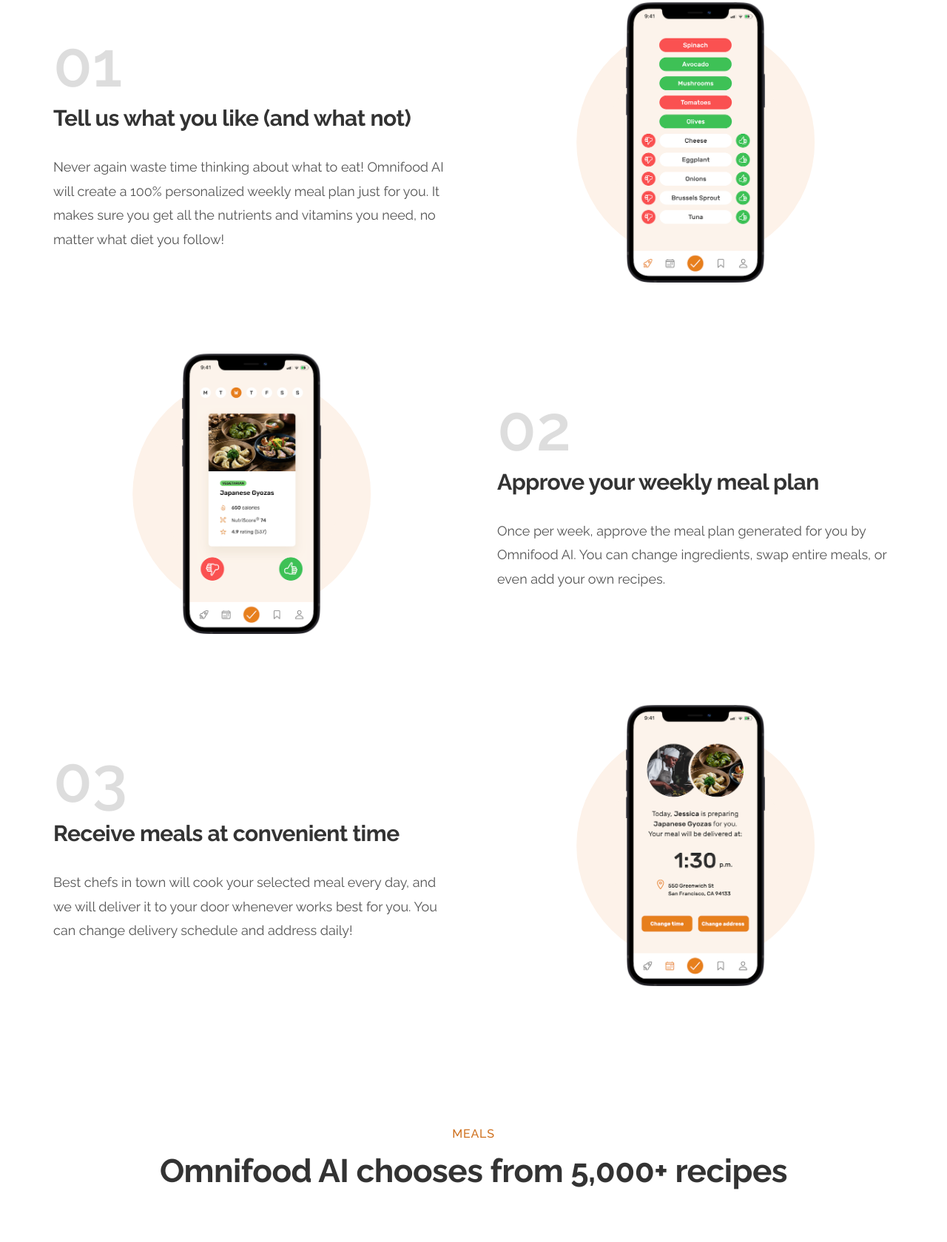
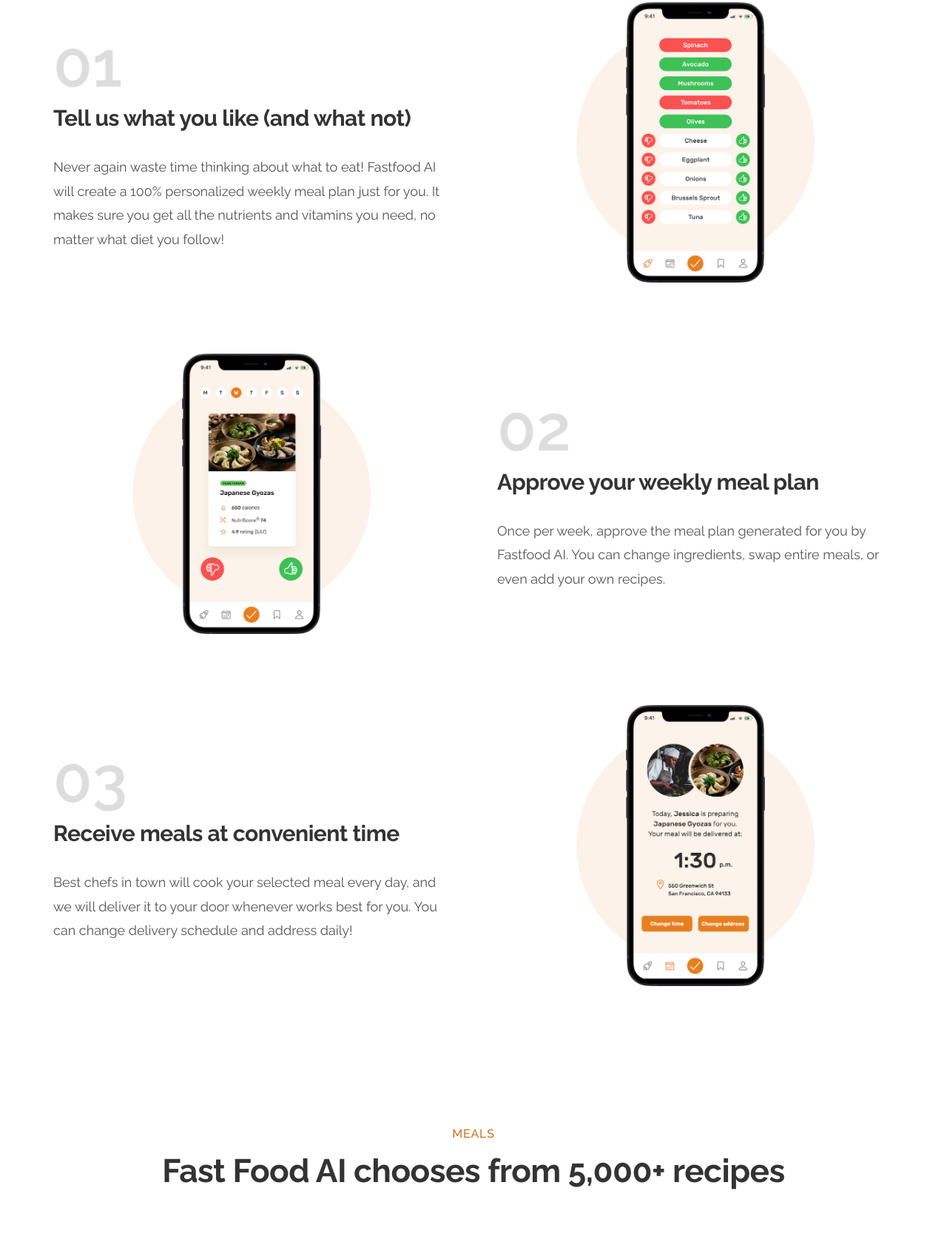
Before and after one commit to Dev-Kiddo/Fast-Food-Scss, a plain HTML site: page index.html in a window 1280 px wide. Shown: the part 1241-2920 px from the top of the page at 74% size. Drawn offline with Linux system fonts and the light colour scheme.

Commit message:
corrections

```diff
--- a/index.html
+++ b/index.html
@@ -85,7 +85,7 @@
             <p class="step-number">01</p>
             <h3 class="heading-tertiary">Tell us what you like (and what not)</h3>
             <p class="step-description">
-              Never again waste time thinking about what to eat! Omnifood AI will create a 100% personalized weekly meal plan just for you. It makes sure you get all the nutrients
+              Never again waste time thinking about what to eat! Fastfood AI will create a 100% personalized weekly meal plan just for you. It makes sure you get all the nutrients
               and vitamins you need, no matter what diet you follow!
             </p>
           </div>
@@ -112,7 +112,7 @@
             <p class="step-number">02</p>
             <h3 class="heading-tertiary">Approve your weekly meal plan</h3>
             <p class="step-description">
-              Once per week, approve the meal plan generated for you by Omnifood AI. You can change ingredients, swap entire meals, or even add your own recipes.
+              Once per week, approve the meal plan generated for you by Fastfood AI. You can change ingredients, swap entire meals, or even add your own recipes.
             </p>
           </div>
 
@@ -140,7 +140,7 @@
       <section class="section-meals" id="meals">
         <div class="container center-text">
           <span class="subheading">Meals</span>
-          <h2 class="heading-secondary">Omnifood AI chooses from 5,000+ recipes</h2>
+          <h2 class="heading-secondary">Fast Food AI chooses from 5,000+ recipes</h2>
         </div>
 
         <div class="container grid grid--3-cols margin-bottom-md">
@@ -421,7 +421,7 @@
             <figure class="testimonial">
               <img class="testimonial-img" alt="Photo of customer Steve Miller" src="./asset/customers/steve.jpg" />
               <blockquote class="testimonial-text">
-                Omnifood is a life saver! I just started a company, so there's no time for cooking. I couldn't live without my daily meals now!
+                Fast Food is a life saver! I just started a company, so there's no time for cooking. I couldn't live without my daily meals now!
               </blockquote>
               <p class="testimonial-name">— Steve Miller</p>
             </figure>
@@ -429,7 +429,7 @@
             <figure class="testimonial">
               <img class="testimonial-img" alt="Photo of customer Hannah Smith" src="./asset/customers/hannah.jpg" />
               <blockquote class="testimonial-text">
-                I got Omnifood for the whole family, and it frees up so much time! Plus, everything is organic and vegan and without plastic.
+                I got Fast food for the whole family, and it frees up so much time! Plus, everything is organic and vegan and without plastic.
               </blockquote>
               <p class="testimonial-name">— Hannah Smith</p>
             </figure>
```
